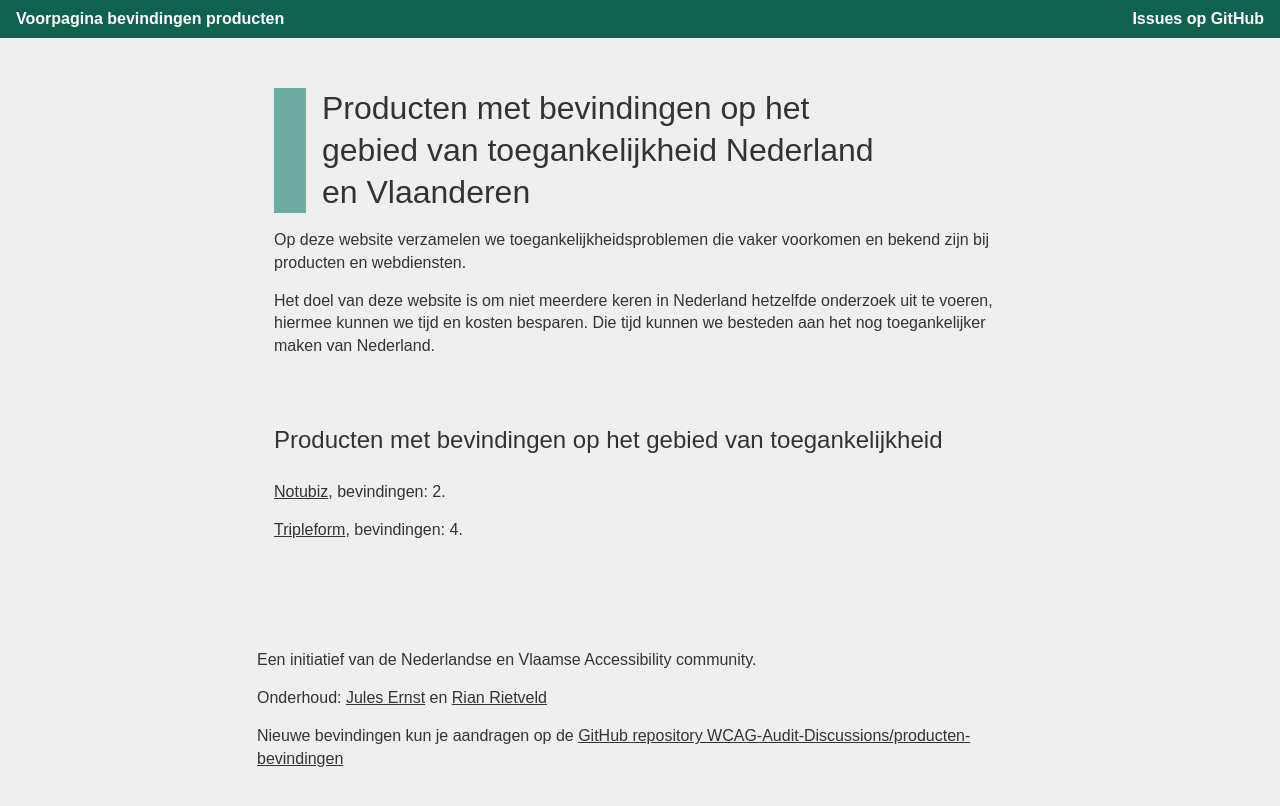
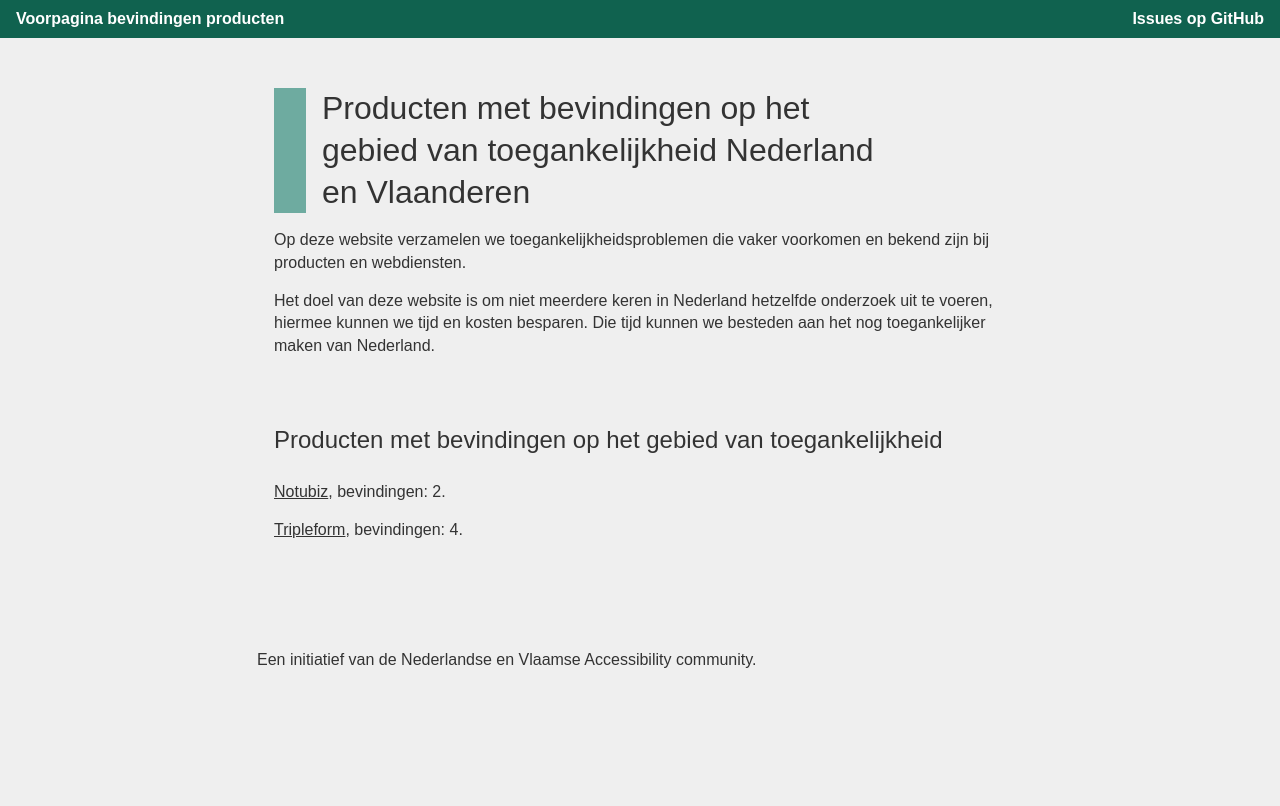
Before and after one commit to WCAG-Audit-Discussions/producten-bevindingen, an Eleventy site: page src/index.njk in a window 1280 px wide. Built offline with nearby package versions, Linux system fonts and the light colour scheme; Eleventy itself is replaced by a stand-in of ours; files that its build step writes are made by us from their sources.

Commit message:
readme aanpassingen

```diff
--- a/src/_includes/base.njk
+++ b/src/_includes/base.njk
@@ -30,8 +30,6 @@
 
 		<footer class="block">
 			<p>Een initiatief van de Nederlandse en Vlaamse Accessibility community</a>.</p>
-			<p>Onderhoud: <a href="https://www.200ok.nl/">Jules Ernst</a> en <a href="https://rianrietveld.com/" hreflang="en">Rian Rietveld</a></p>
-			<p>Nieuwe bevindingen kun je aandragen op de <a href="https://github.com/WCAG-Audit-Discussions/producten-bevindingen/">GitHub repository WCAG-Audit-Discussions/producten-bevindingen</a></p>
 		</footer>
 	</body>
 
```
Also changed, not shown: README.md, docs/index.html, docs/sc/notubiz/index.html, docs/sc/tripleform/index.html.
